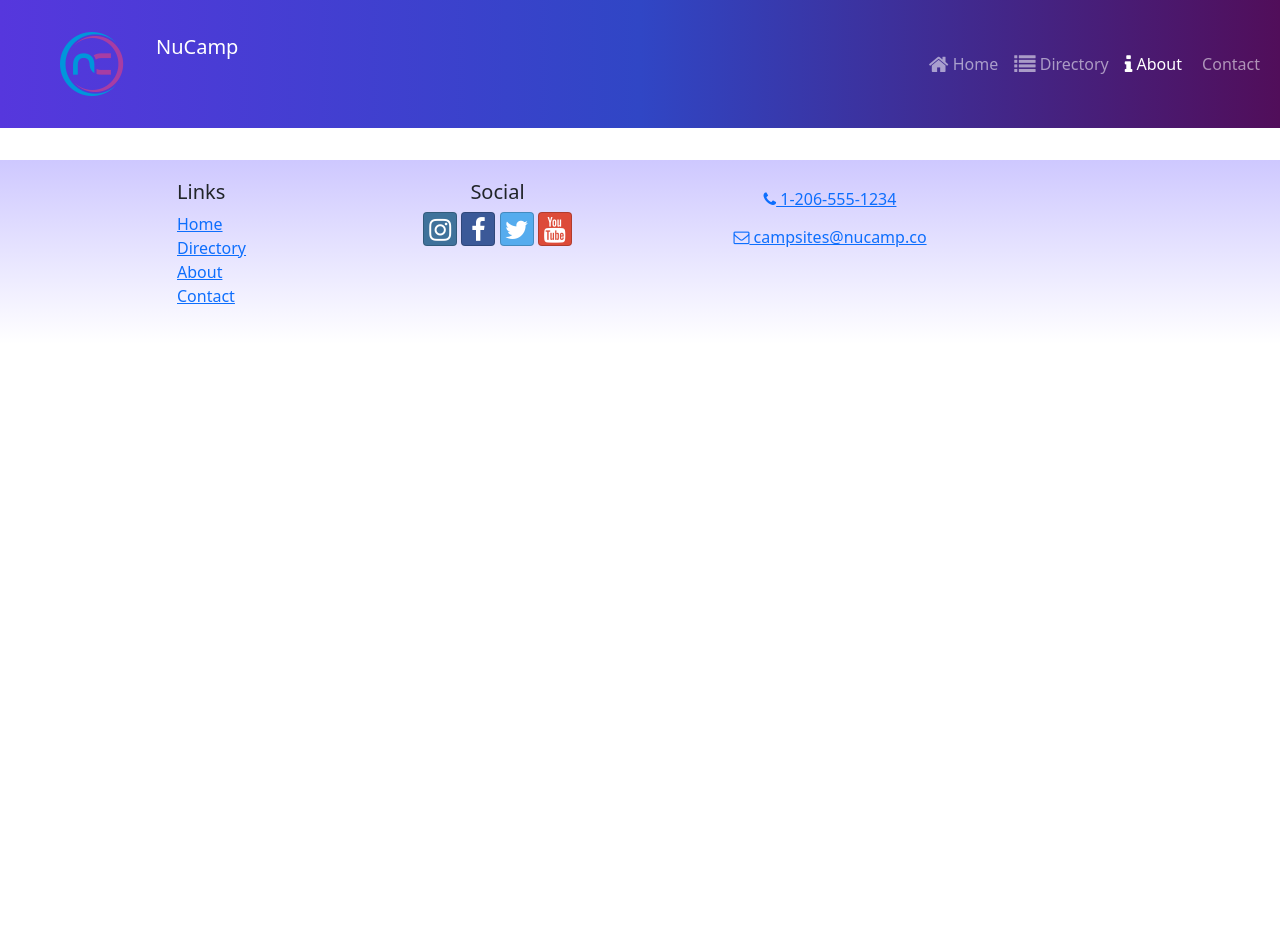
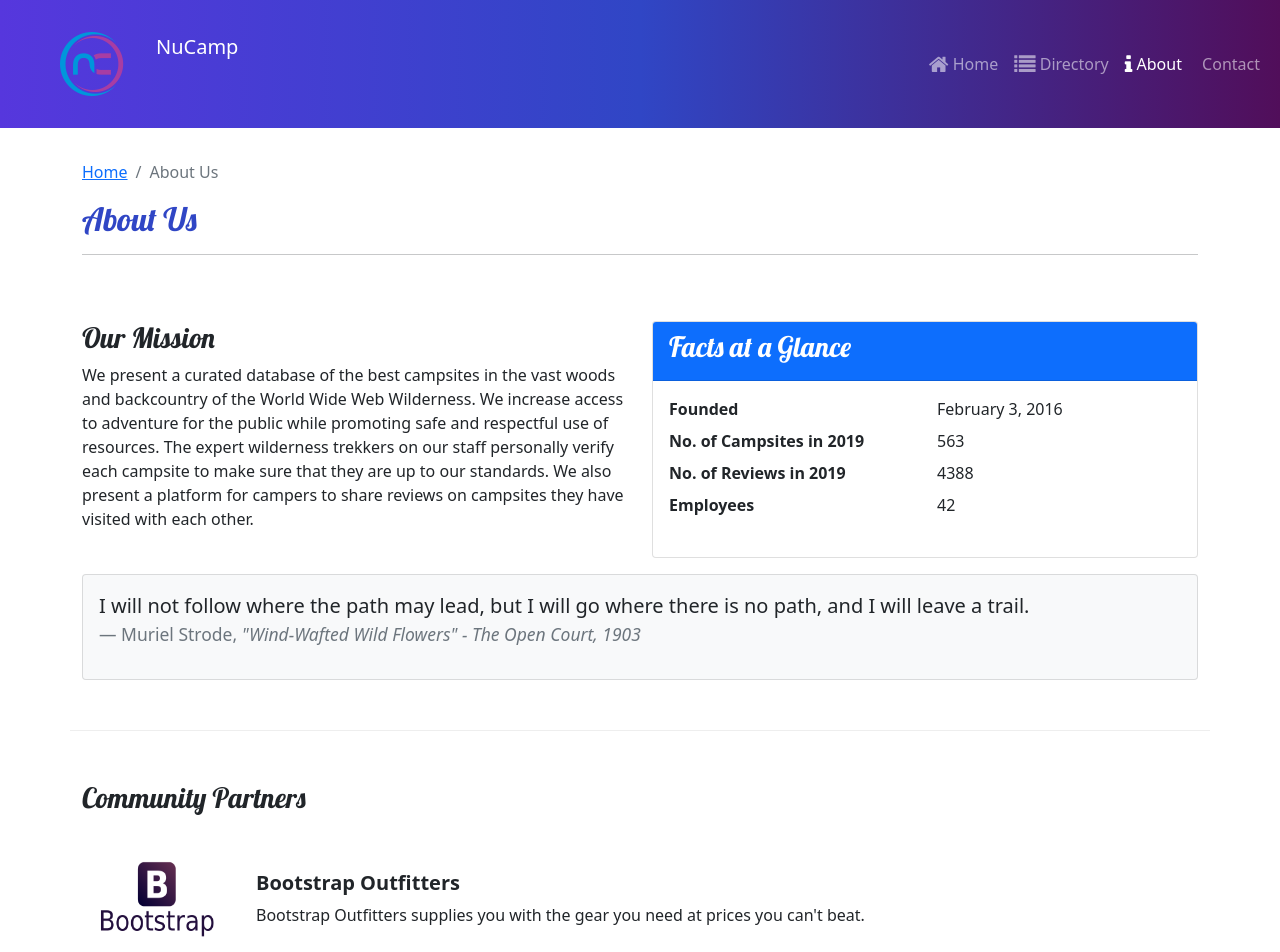
Before and after one commit to ochulele/nucampsite, a React (Create React App) app: page /about in a window 1280 px wide. Shown: the top 952 px of the page. Before the commit the page ends 800 px from the top, so only its background shows below. Built offline with nearby package versions, Linux system fonts and the light colour scheme.

Commit message:
AnimatedDisplayCard

```diff
--- a/src/App.js
+++ b/src/App.js
@@ -5,6 +5,7 @@
 import Footer from './components/Footer';
 import CampsiteDetailPage from './pages/CampsiteDetailPage';
 import CampsitesDirectoryPage from './pages/CampsitesDirectoryPage';
+import AboutPage from './pages/AboutPage';
 import './App.css';
 
 function App() {
@@ -16,6 +17,7 @@
             <Route path='contact' element={<ContactPage />} />
             <Route path='directory' element={<CampsitesDirectoryPage />} />
             <Route path='directory/:campsiteId' element={<CampsiteDetailPage />} />
+            <Route path='about' element={<AboutPage />} />
         </Routes>
         <Footer />
     </div>
--- /dev/null
+++ b/src/features/display/AnimatedDisplayCard.js
@@ -0,0 +1,32 @@
+import { Card, CardImg, CardText, CardBody, CardTitle } from 'reactstrap';
+import { useState, useEffect } from 'react';
+import { useSpring, animated } from 'react-spring';
+
+const AnimatedDisplayCard = ({ item }) => {
+    const { image, name, description } = item;
+    const [toggle, setToggle] = useState(false);
+
+    const animatedStyle = useSpring({
+        opacity: toggle ? 1 : 0,
+        transform: toggle ? 'scale(1,1)' : 'scale(1,0)',
+        config: { duration: 500 }
+    });
+
+    useEffect(() => {
+        setToggle(true);
+    }, []);
+
+    return (
+        <animated.div style={animatedStyle}>
+            <Card>
+                <CardImg src={image} alt={name} />
+                <CardBody>
+                    <CardTitle>{name}</CardTitle>
+                    <CardText>{description}</CardText>
+                </CardBody>
+            </Card>
+        </animated.div>
+    );
+};
+
+export default AnimatedDisplayCard;
--- a/src/features/display/DisplayList.js
+++ b/src/features/display/DisplayList.js
@@ -1,18 +1,23 @@
 import { Col, Row } from 'reactstrap';
-import DisplayCard from './DisplayCard';
+//import DisplayCard from './DisplayCard';
+import AnimatedDisplayCard from './AnimatedDisplayCard';
 import { selectFeaturedCampsite } from '../campsites/campsitesSlice';
 import { selectFeaturedPromotion } from '../promotions/promotionsSlice';
+import { selectFeaturedPartner } from '../partners/partnersSlice';
 
 const DisplayList = () => {
-    const items = [selectFeaturedCampsite(), selectFeaturedPromotion()];
+    const items = [selectFeaturedCampsite(), selectFeaturedPromotion(), selectFeaturedPartner()];
 
     return (
         <Row>
             {items.map((item, idx) => {
                 return (
-                    <Col md className='m-1' key={idx}>
-                        <DisplayCard item={item} />
-                    </Col>
+                    item && (
+                        <Col md className='m-1' key={idx}>
+                        <AnimatedDisplayCard item={item} />
+                        </Col>
+                    )
+
                 );
             })}
         </Row>
--- /dev/null
+++ b/src/features/partners/Partner.js
@@ -0,0 +1,17 @@
+const Partner = ({partner}) => {
+    if (partner) {
+        const { image, name, description } = partner;
+        return (
+            <>
+            <img src={image} alt={name} style={{ width: '150px' }} />
+            <div className='m-4'>
+                <h5 className='fw-bold'>{name}</h5>
+                {description}
+            </div>
+            </>
+        );
+    };
+    return null;
+};
+
+export default Partner;
--- /dev/null
+++ b/src/features/partners/PartnersList.js
@@ -0,0 +1,23 @@
+import { Col } from 'reactstrap';
+import Partner from './Partner';
+import { selectAllPartners } from './partnersSlice';
+
+const PartnersList = () => {
+    const partners = selectAllPartners();
+    console.log(partners);
+
+    return (
+        <Col className='mt-4'>
+            {partners.map((partner) => {
+                return (
+                    <div className='d-flex mb-5' key={partner.id}>
+                        <Partner partner={partner} />
+                    </div>
+                )
+            })}
+        </Col>
+    );
+
+};
+
+export default PartnersList;
--- /dev/null
+++ b/src/features/partners/partnersSlice.js
@@ -0,0 +1,9 @@
+import { PARTNERS } from '../../app/shared/PARTNERS';
+
+export const selectAllPartners = () => {
+    return PARTNERS;
+};
+
+export const selectFeaturedPartner = () => {
+    return PARTNERS.find((partner) => partner.featured);
+};
--- /dev/null
+++ b/src/pages/AboutPage.js
@@ -0,0 +1,73 @@
+import { Col, Row, Container, Card, CardBody, CardHeader } from 'reactstrap';
+import SubHeader from '../components/SubHeader';
+import PartnersList from '../features/partners/PartnersList';
+
+const AboutPage = () => {
+    return (
+        <Container>
+            <SubHeader current='About Us'></SubHeader>
+                <Row className='row-content'>
+                    <Col sm='6'>
+                        <h3>Our Mission</h3>
+                        <p>
+                            We present a curated database of the best campsites in the
+                            vast woods and backcountry of the World Wide Web Wilderness.
+                            We increase access to adventure for the public while
+                            promoting safe and respectful use of resources. The expert
+                            wilderness trekkers on our staff personally verify each
+                            campsite to make sure that they are up to our standards. We
+                            also present a platform for campers to share reviews on
+                            campsites they have visited with each other.
+                        </p>
+                    </Col>
+                    <Col sm='6'>
+                        <Card>
+                            <CardHeader className='bg-primary text-white'>
+                                <h3>Facts at a Glance</h3>
+                            </CardHeader>
+                            <CardBody>
+                                <dl className='row'>
+                                    <dt className='col-6'>Founded</dt>
+                                    <dd className='col-6'>February 3, 2016</dd>
+                                    <dt className='col-6'>No. of Campsites in 2019</dt>
+                                    <dd className='col-6'>563</dd>
+                                    <dt className='col-6'>No. of Reviews in 2019</dt>
+                                    <dd className='col-6'>4388</dd>
+                                    <dt className='col-6'>Employees</dt>
+                                    <dd className='col-6'>42</dd>
+                                </dl>
+                            </CardBody>
+                        </Card>
+                    </Col>
+                    <Col>
+                        <Card className='bg-light mt-3'>
+                            <CardBody>
+                                <blockquote className='blockquote'>
+                                    <p>
+                                        I will not follow where the path may lead, but I
+                                        will go where there is no path, and I will leave
+                                        a trail.
+                                    </p>
+                                    <footer className='blockquote-footer'>
+                                        Muriel Strode,{' '}
+                                        <cite title='Source Title'>
+                                            "Wind-Wafted Wild Flowers" - The Open Court,
+                                            1903
+                                        </cite>
+                                    </footer>
+                                </blockquote>
+                            </CardBody>
+                        </Card>
+                    </Col>
+                </Row>
+                <Row className='row-content'>
+                    <Col xs='12'>
+                        <h3>Community Partners</h3>
+                    </Col>
+                    <PartnersList />
+                </Row>
+        </Container>
+    );
+};
+
+export default AboutPage;
```
